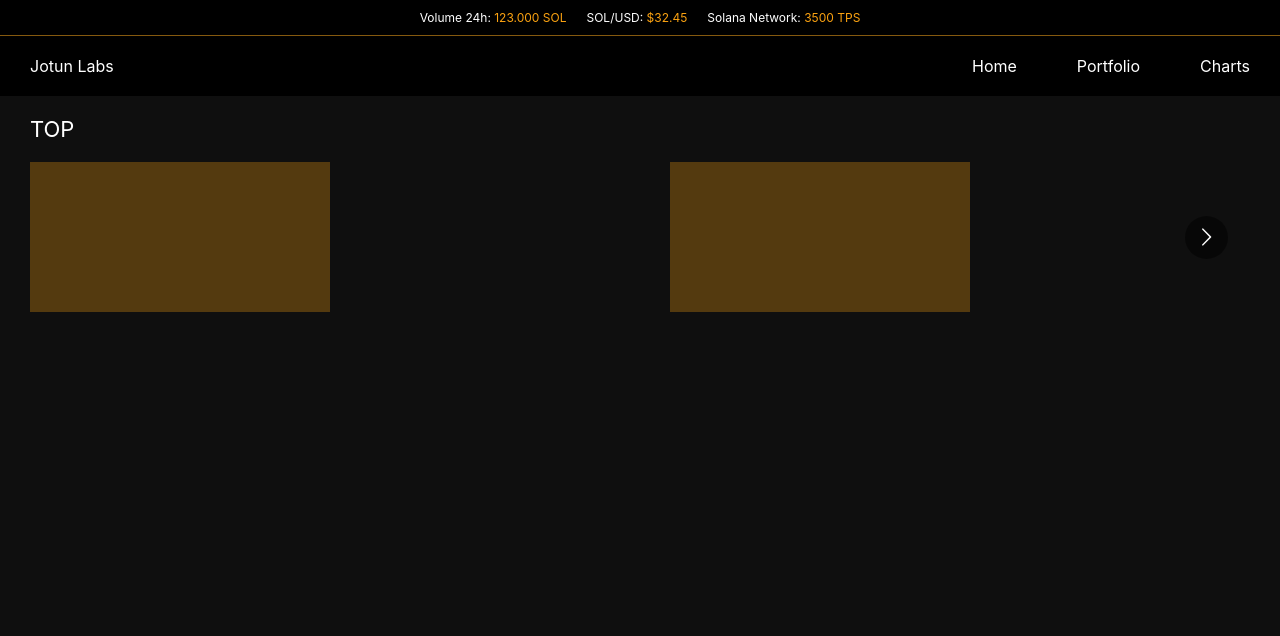
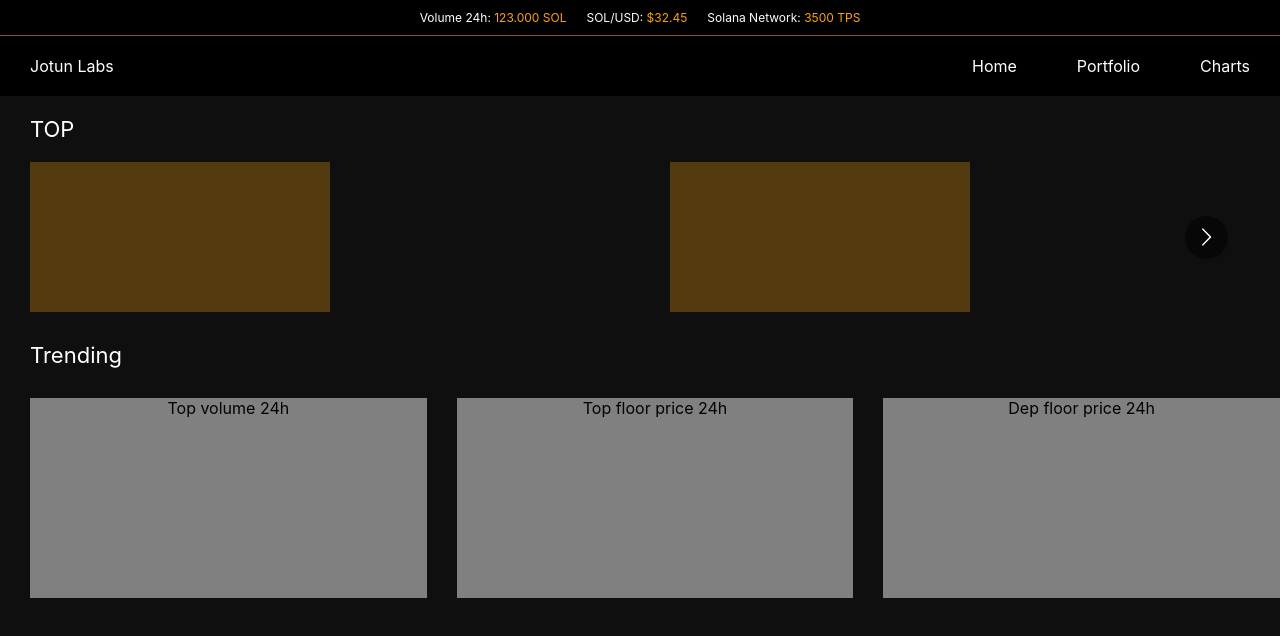
Before and after one commit to aitorpalleja/nftmarketcap-frontEnd, a React (Create React App) app: page / in a window 1280 px wide. Shown: the top 636 px of the page. Built offline with nearby package versions, Linux system fonts and the light colour scheme.

Commit message:
created info cards ready to layout data

```diff
--- a/src/App.js
+++ b/src/App.js
@@ -1,5 +1,6 @@
 import './App.css';
 import Header from './Components/Header/Header';
+import InfoCard from './Components/InfoCard/InfoCard';
 import Menu from './Components/Menu/Menu'
 import Slider from './Components/Slider/Slider'
 
@@ -9,6 +10,7 @@ function App() {
       <Header></Header>
       <Menu></Menu>
       <Slider></Slider>
+      <InfoCard></InfoCard>
     </div>
   );
 }
--- /dev/null
+++ b/src/Components/InfoCard/InfoCard.js
@@ -0,0 +1,20 @@
+import React from 'react';
+import '../InfoCard/InfoCard.scss'
+
+
+function InfoCard() {
+    return (
+
+        <div className='infocard'>
+            <div className='infocard_title'>Trending</div>
+            <div className='infocard_container'>
+                <div className='infocard_card'>Top volume 24h</div>
+                <div className='infocard_card'>Top floor price 24h</div>
+                <div className='infocard_card'>Dep floor price 24h</div>
+            </div>
+
+        </div>
+    );
+}
+
+export default InfoCard;
--- /dev/null
+++ b/src/Components/InfoCard/InfoCard.scss
@@ -0,0 +1,29 @@
+.infocard {
+    max-width: 1400px;
+    margin: auto;
+    margin-top: 30px;
+
+}
+
+.infocard_title {
+    color: white;
+    margin-left: 30px;
+    font-size: 22px;
+    margin-bottom: 30px;
+}
+
+.infocard_container {
+    display: flex;
+    flex-direction: row;
+    justify-content: center;
+
+}
+
+.infocard_card {
+    width: 400px;
+    height: 200px;
+    background-color: grey;
+    margin-left: 30px;
+    text-align: center;
+
+}
--- a/src/Components/Slider/Slider.js
+++ b/src/Components/Slider/Slider.js
@@ -14,7 +14,7 @@ const responsive = {
         breakpoint: { max: 3000, min: 1250 },
         items: 4
     },
-    bestia: {
+    dektop2: {
         breakpoint: { max: 1250, min: 1024 },
         items: 3
     },
```
